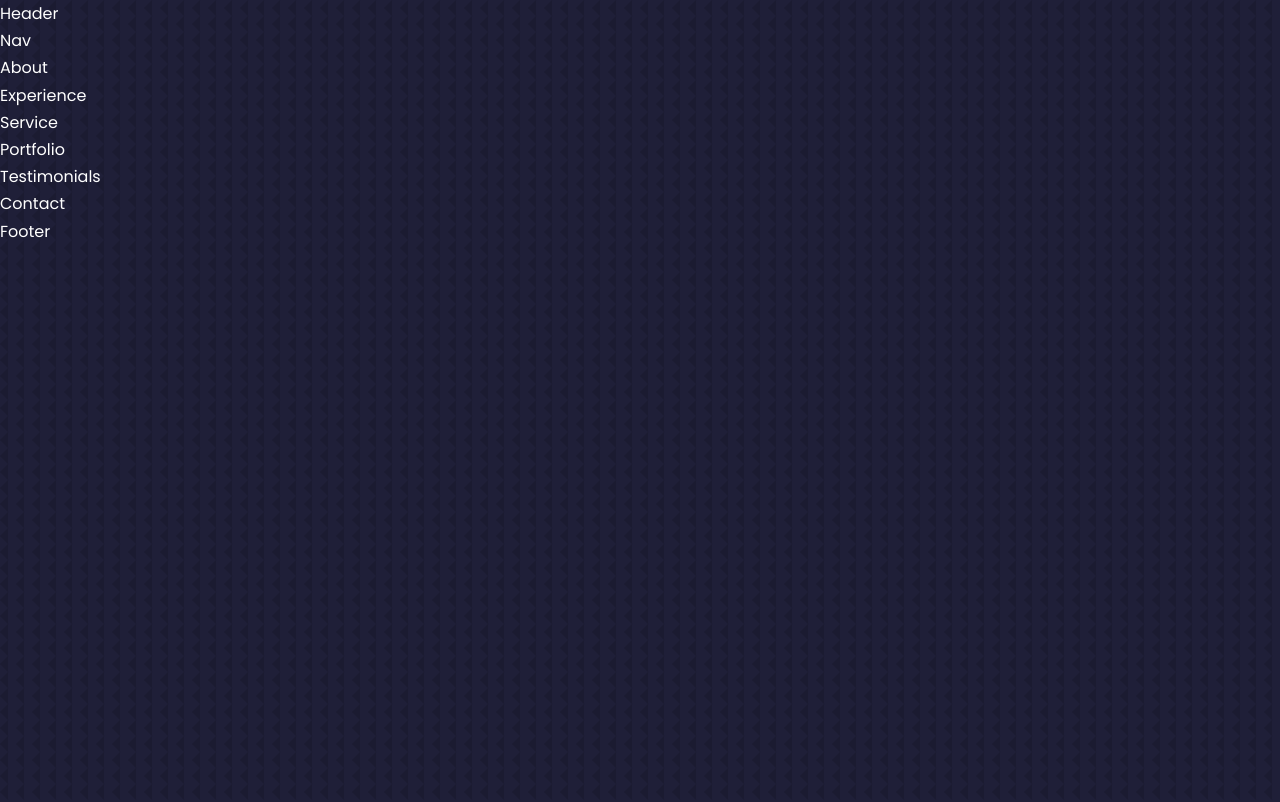
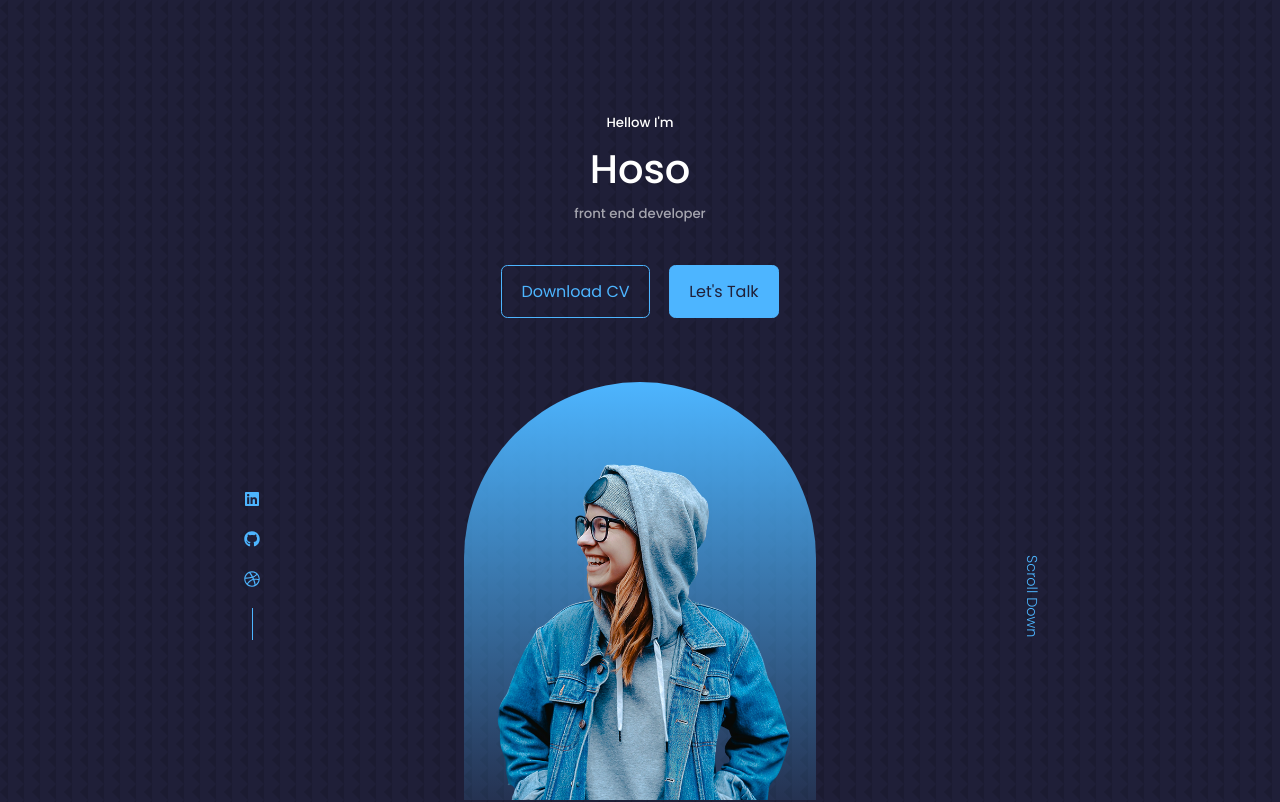
Before and after one commit to Hossam816/Portfolio-2, a React (Create React App) app: page / in a window 1280 px wide. Shown: the top 802 px of the page. Built offline with nearby package versions, Linux system fonts and the light colour scheme.

Commit message:
header done

```diff
--- a/package.json
+++ b/package.json
@@ -8,6 +8,7 @@
     "@testing-library/user-event": "^13.5.0",
     "react": "^18.2.0",
     "react-dom": "^18.2.0",
+    "react-icons": "^4.7.1",
     "react-router-dom": "^6.4.5",
     "react-scripts": "5.0.1",
     "web-vitals": "^2.1.4"
--- a/src/components/contact/Contact.jsx
+++ b/src/components/contact/Contact.jsx
@@ -3,7 +3,7 @@ import './contact.css'
 
 function Contact() {
     return (
-        <div>Contact</div>
+        <div id='contact'>Contact</div>
     )
 }
 
--- /dev/null
+++ b/src/components/header/CTA.jsx
@@ -0,0 +1,13 @@
+import React from 'react'
+import CV from '../../assets/cv.pdf'
+
+const CTA = () => {
+    return (
+        <div className='cta'>
+            <a href={CV} download className='btn'>Download CV</a>
+            <a href='#contact' className='btn btn-primary'>Let's Talk</a>
+        </div>
+    )
+}
+
+export default CTA
--- a/src/components/header/Header.jsx
+++ b/src/components/header/Header.jsx
@@ -1,8 +1,27 @@
 import React from 'react'
+import './header.css'
+import CTA from './CTA'
+import ME from '../../assets/me.png'
+import HeaderSocial from './HeaderSocial'
 
 function Header() {
     return (
-        <div>Header</div>
+        <header>
+            <div className='container header__container'>
+                <h5>Hellow I'm</h5>
+                <h1>Hoso</h1>
+                <h5 className='text-light'>front end developer</h5>
+
+                <CTA />
+                <HeaderSocial />
+
+                <div className='me'>
+                    <img src={ME} alt="me" />
+                </div>
+
+                <a href='#contact' className='scroll__down'>Scroll Down</a>
+            </div>
+        </header>
     )
 }
 
--- /dev/null
+++ b/src/components/header/HeaderSocial.jsx
@@ -0,0 +1,22 @@
+import React from 'react'
+import { FaLinkedin } from "react-icons/fa"
+import { FaGithub } from 'react-icons/fa'
+import { FaDribbble } from 'react-icons/fa'
+
+function HeaderSocial() {
+    return (
+        <div className='header__social'>
+            <a href='https://linkedin.com' target="_blank" rel="noreferrer">
+                <FaLinkedin />
+            </a>
+            <a href='https://github.com' target="_blank" rel="noreferrer">
+                <FaGithub />
+            </a>
+            <a href='https://dribble.com' target="_blank" rel="noreferrer">
+                <FaDribbble />
+            </a>
+        </div>
+    )
+}
+
+export default HeaderSocial
--- /dev/null
+++ b/src/components/header/header.css
@@ -0,0 +1,88 @@
+header {
+    height: 100vh;
+    padding: 7rem;
+    overflow: hidden;
+}
+
+.header__container {
+    text-align: center;
+    height: 100%;
+    position: relative;
+}
+
+
+/* *** CTA *** */
+
+.cta {
+    margin-top: 2.5rem;
+    display: flex;
+    gap: 1.2rem;
+    justify-content: center;
+}
+
+/* *** Socials *** */
+
+.header__social {
+    display: flex;
+    flex-direction: column;
+    align-items: center;
+    gap: .8rem;
+    position: absolute;
+    left: 0;
+    bottom: 3rem;
+}
+
+.header__social::after {
+    content: '';
+    width: 1px;
+    height: 2rem;
+    background-color: var(--color-primary);
+}
+
+/* *** ME *** */
+
+.me {
+    background: linear-gradient(var(--color-primary), transparent);
+    width: 22rem;
+    height: 30rem;
+    position: absolute;
+    left: calc(50% - 11rem);
+    margin-top: 4rem;
+    border-radius: 12rem 12rem 0 0;
+    overflow: hidden;
+    padding: 5rem 1.5rem 1.5rem 1.5rem;
+}
+
+
+/* *** Scroll Down *** */
+
+.scroll__down {
+    position: absolute;
+    right: -2.3rem;
+    bottom: 5rem;
+    transform: rotate(90deg);
+    font-weight: 200;
+    font-size: .9rem;
+}
+
+/* *** Media Queries md-devices *** */
+@media screen and (max-width: 1024px) {
+    header {
+        height: 68vh;
+
+    }
+}
+
+
+/* *** Media Queries sm-devices *** */
+
+@media screen and (max-width: 600px) {
+    header {
+        height: 100vh;
+    }
+
+    .header__social,
+    .scroll__down {
+        display: none;
+    }
+}
```
Also changed, not shown: 1 other file (tests, documents, lock files or other folders).
